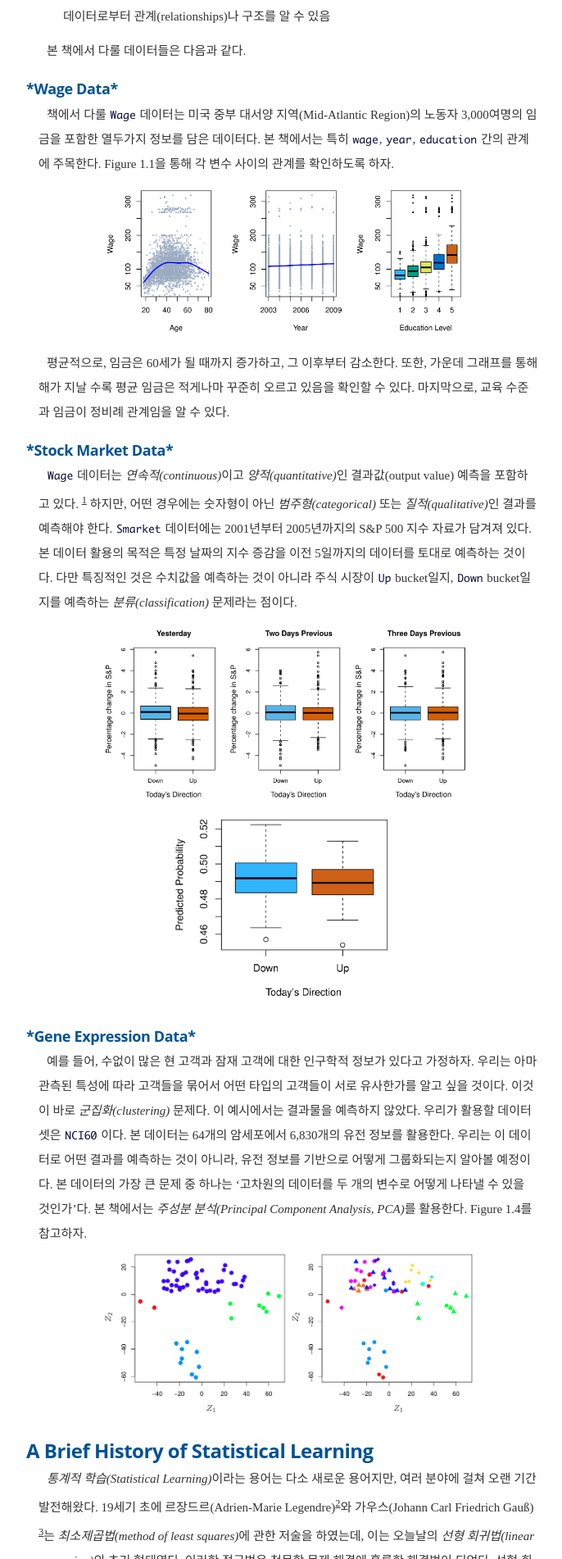
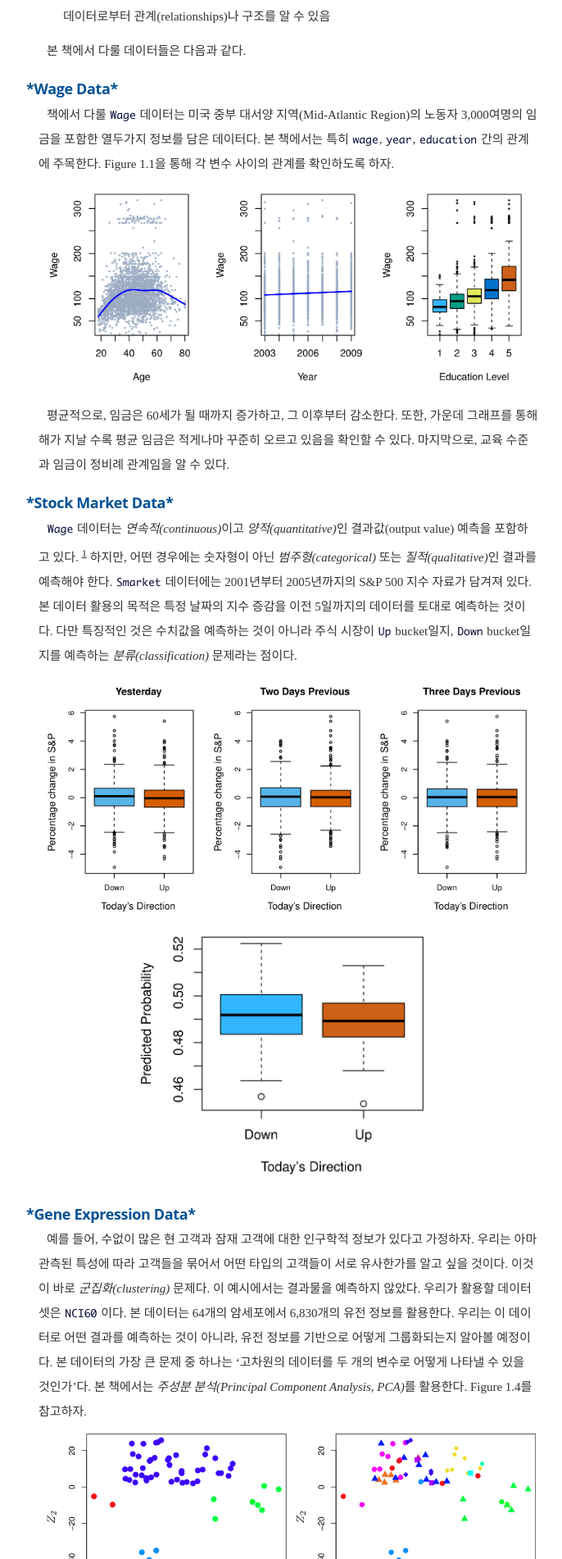
Before and after one commit to otzslayer/deprecated-blog, a Jekyll site: the page built from _posts/ISLR/2016-01-17-chapter1.markdown, in a window 1280 px wide. Shown: the part 1287-3189 px from the top of the page at 82% size, without its empty margins (303-989 px from the left). Built offline with Jekyll 4.4.1, drawn with Linux system fonts in a browser that asks for light colours; nearby versions of some CDN libraries; some web fonts are replaced; library files that are not in the unit come from our copies.

Commit message:
New Post 161218

```diff
--- a/css/main.sass
+++ b/css/main.sass
@@ -407,8 +407,10 @@ body
       color: #333
       text-decoration: underline
     img
-      width: 75%
-      margin: 0 0 0 0
+      // width: 75%
+      // margin: 0 0 0 0
+      max-width: 100%
+      margin: 0 auto
     figure
       margin: 0 0 0 0
       text-align: center
```
